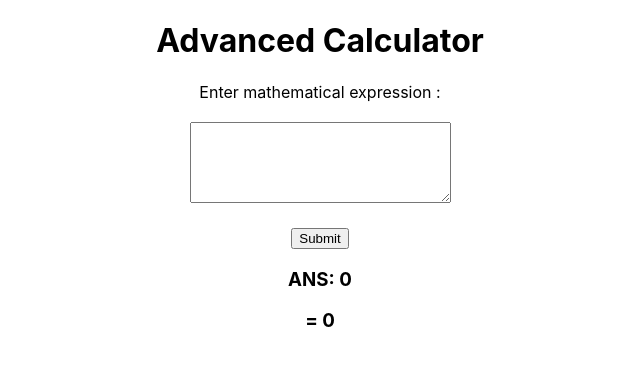
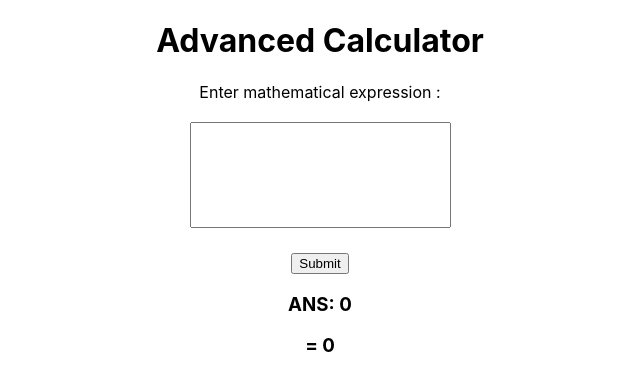
Before and after one commit to PoojaNangude/Basic-Calculator-React-Assignment, a React (Create React App) app: page / in a window 1280 px wide. Shown: the top 390 px of the page, without its empty margins (320-960 px from the left). Built offline with nearby package versions, Linux system fonts and the light colour scheme.

Commit message:
clickable history

```diff
--- a/src/Calculator.js
+++ b/src/Calculator.js
@@ -142,6 +142,13 @@ const Calculator = () => {
         console.log("Ans array",ansArray);
     }
 
+    const setInputArea = (record) => {
+        console.log(record.id+' '+record.expression+' '+record.ans);
+        setExpression(record.expression);
+        setAns(0);
+
+    }
+
     useEffect(()=>{
         console.log('in useEffect');
         const record={id:new Date().getTime().toString(), expression,ans};
@@ -180,15 +187,18 @@ const Calculator = () => {
 
                     <h3>ANS: {ans}</h3>
                 </form>
+
                 {
                     prev.map((record,index)=>{
                         const {id,expression,ans}=record;
                         return(
                             <div key={id}>
-                                <h3>{expression} = {ans}</h3>
+                                <h3 onClick={()=>setInputArea(record)}>{expression}</h3>
+                                <h3>= {ans}</h3>
                             </div>
                         );
                     })}
+
             </div>
         );
 }
--- a/src/index.css
+++ b/src/index.css
@@ -1,13 +1,19 @@
 body {
   margin: 0;
-  font-family: -apple-system, BlinkMacSystemFont, 'Segoe UI', 'Roboto', 'Oxygen',
-    'Ubuntu', 'Cantarell', 'Fira Sans', 'Droid Sans', 'Helvetica Neue',
+  font-family: -apple-system, BlinkMacSystemFont, "Segoe UI", "Roboto", "Oxygen",
+    "Ubuntu", "Cantarell", "Fira Sans", "Droid Sans", "Helvetica Neue",
     sans-serif;
   -webkit-font-smoothing: antialiased;
   -moz-osx-font-smoothing: grayscale;
 }
 
 code {
-  font-family: source-code-pro, Menlo, Monaco, Consolas, 'Courier New',
+  font-family: source-code-pro, Menlo, Monaco, Consolas, "Courier New",
     monospace;
 }
+
+textarea {
+  overflow-y: scroll;
+  height: 100px;
+  resize: none; /* Remove this if you want the user to resize the textarea */
+}
```
